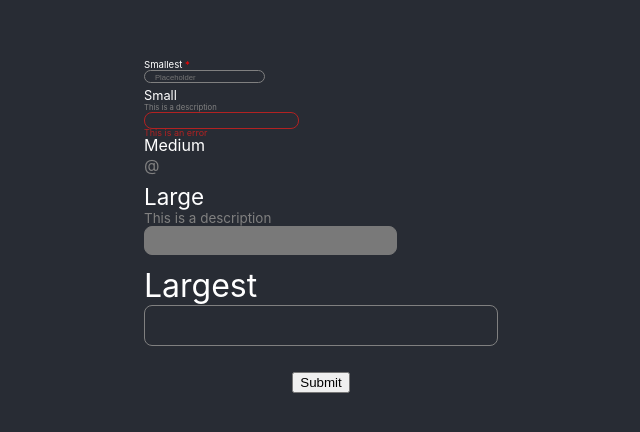
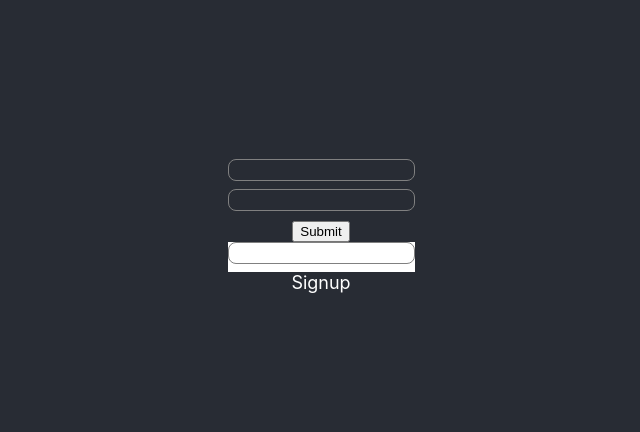
Before and after one commit to sqMax2/react_forms_task1, a React (Create React App) app: page / in a window 1280 px wide. Shown: the part 174-606 px from the top of the page, without its empty margins (319-959 px from the left). Built offline with nearby package versions, Linux system fonts and the light colour scheme.

Commit message:
feat: Adds Signin and Signup components into App

```diff
--- a/src/App.css
+++ b/src/App.css
@@ -20,8 +20,9 @@
   flex-direction: column;
   align-items: center;
   justify-content: center;
-  font-size: calc(10px + 2vmin);
+  font-size: calc(10px + 1vmin);
   color: white;
+
 }
 
 .App-link {
--- a/src/App.jsx
+++ b/src/App.jsx
@@ -1,46 +1,41 @@
 import { useRef, useState } from "react";
 import "./App.css";
 import { TextInput } from "./components/TextInput/TextInput";
+import { Signin } from "./components/Signin/Signin";
+import { Signup } from "./components/Signup/Signup";
 
 function App() {
   const formRef = useRef(null);
+  const [signinData, setSigninData] = useState({});
   const [signupData, setSignupData] = useState({});
 
-  const handleChange = (e) => {
-    setSignupData((prevState) => ({
-      ...prevState,
-      [e.target.name]: e.target.value,
-    }))
+  const handleSigninSubmit = (data) => {
+    setSigninData(data);
   };
 
-  const handleSubmit = (e) => {
-    e.preventDefault();
-    formRef.current.reset();
-  };
-
-  const handleReset = (e) => {
-    setSignupData({});
+  const handleSignupSubmit = (data) => {
+    setSignupData(data);
   };
 
   return (
     <div className="App">
       <header className="App-header">
         <div>
-          <form className="dark-theme"
-            ref={formRef}
-            onChange={handleChange}
-            onSubmit={handleSubmit}
-            onReset={handleReset}
-          >
-            <TextInput label="Smallest" size="xs" placeholder="Placeholder" withAsterisk/>
-            <TextInput size="sm" label="Small" description="This is a description" radius="rmd" error="This is an error"/>
-            <TextInput size="md" label="Medium" radius="rxl" variant="unstylled" icon="@"/>
-            <TextInput size="lg" label="Large" description="This is a description" variant="filled" isEmail/>
-            <TextInput size="xl" label="Largest" radius="rmd" />
-
-
-            <button type="submit">Submit</button>
-          </form>
+          <Signin className="dark-theme" onSubmit={handleSigninSubmit} />
+          <div>
+            {Object.keys(signinData).length !== 0 ? (
+              <>
+                <p>email: {signinData.email}</p>
+                <p>password: {signinData.password}</p>
+              </>
+            ) : (
+              ""
+            )}
+          </div>
+        </div>
+        <div>
+          <Signup className="dark-theme" onSubmit={handleSignupSubmit} />
+          <div></div>
         </div>
       </header>
     </div>
```
